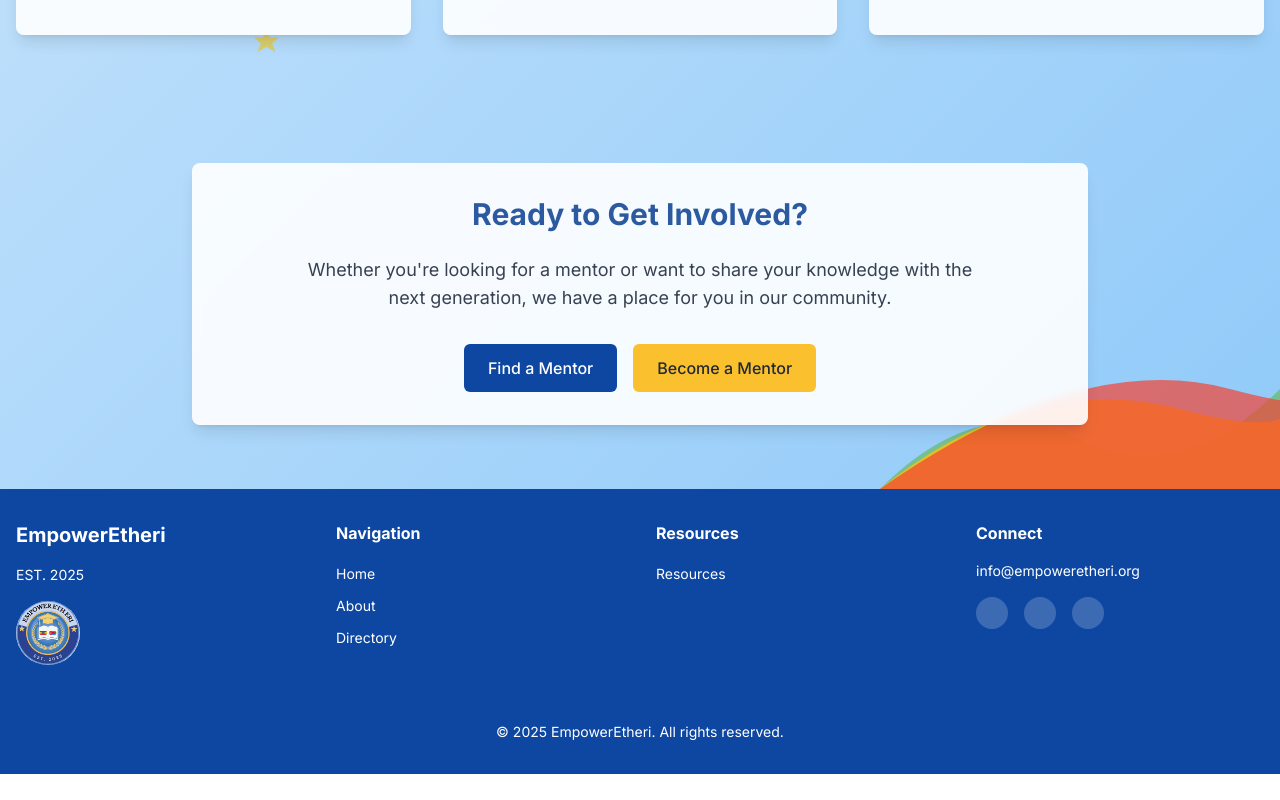
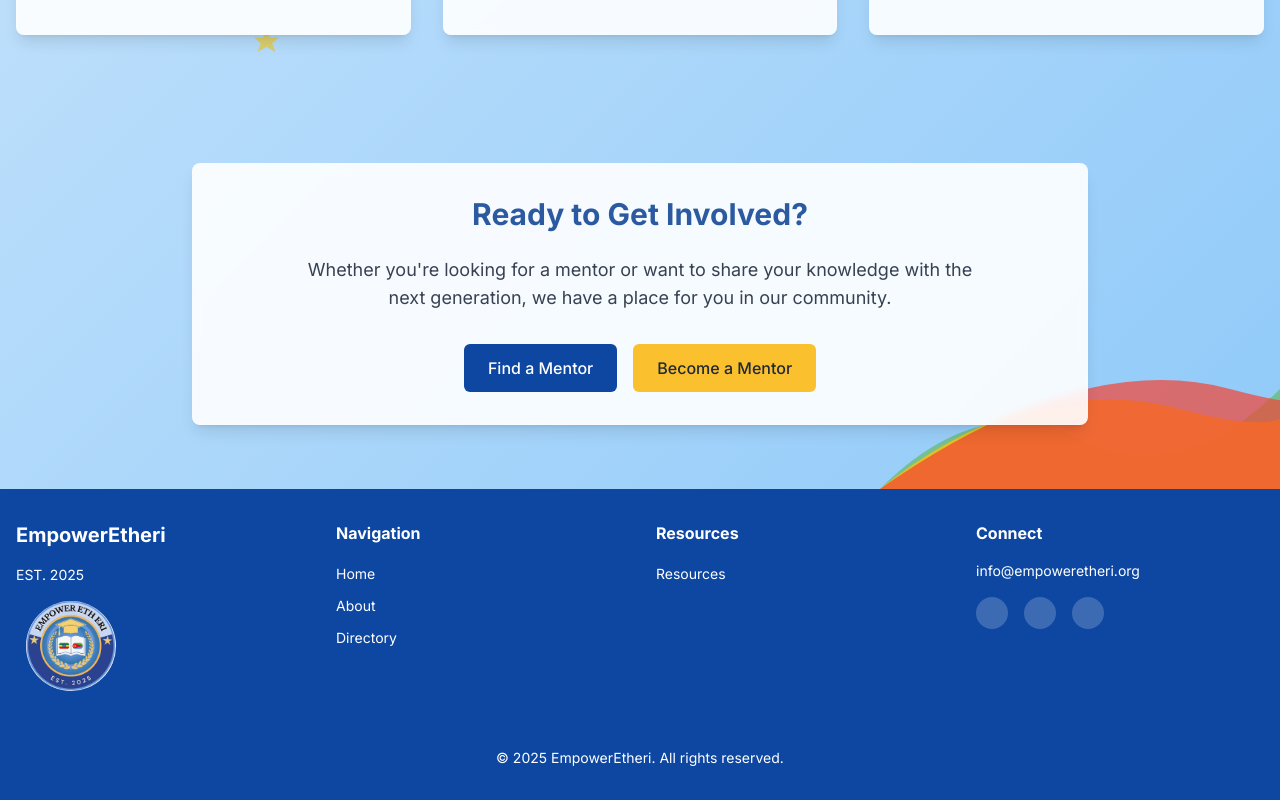
Before and after one commit to mikeiioo/EmpowerEthEriWebsite, a React (Vite) app: page / in a window 1280 px wide. Shown: the part 1757-2557 px from the top of the page. Before the commit the page ends 2531 px from the top, so only its background shows below. Built offline with nearby package versions, Linux system fonts and the light colour scheme.

Commit message:
Move logo and adjust size
Move the logo in the footer to the right by 10 pixels and increase its size to 90x90 pixels.

```diff
--- a/src/components/Footer.tsx
+++ b/src/components/Footer.tsx
@@ -1,4 +1,3 @@
-
 import React from 'react';
 import { Link } from 'react-router-dom';
 import { useLanguage } from '../context/LanguageContext';
@@ -19,7 +18,7 @@ const Footer = () => {
             <img
               src="/lovable-uploads/9353e02f-5e51-44e4-b479-8f7b7ccdafb5.png"
               alt="EmpowerEtheri Logo"
-              className="w-16 h-16 rounded-full object-cover bg-transparent"
+              className="w-[90px] h-[90px] rounded-full object-cover bg-transparent ml-[10px]"
             />
           </div>
 
```
